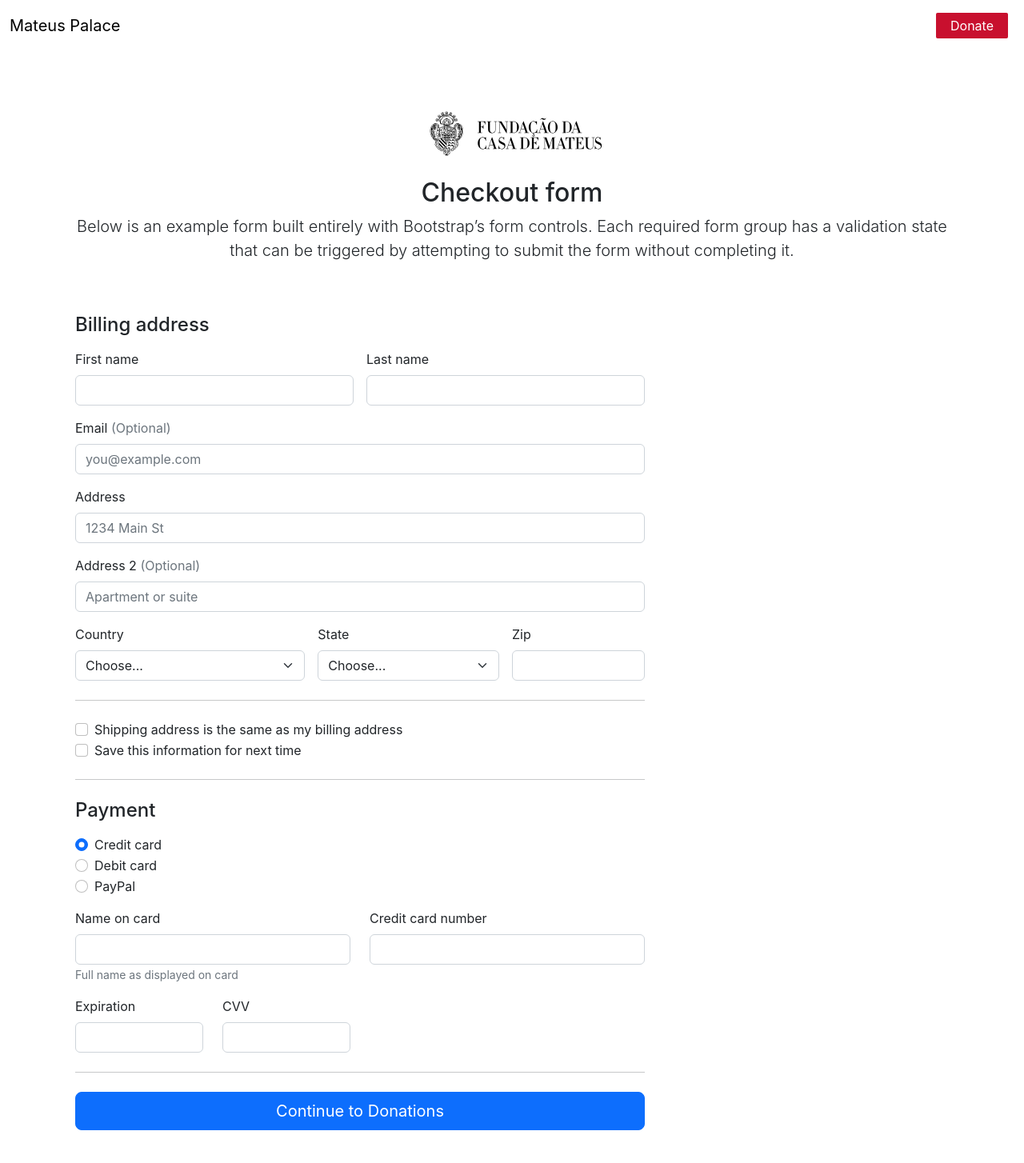
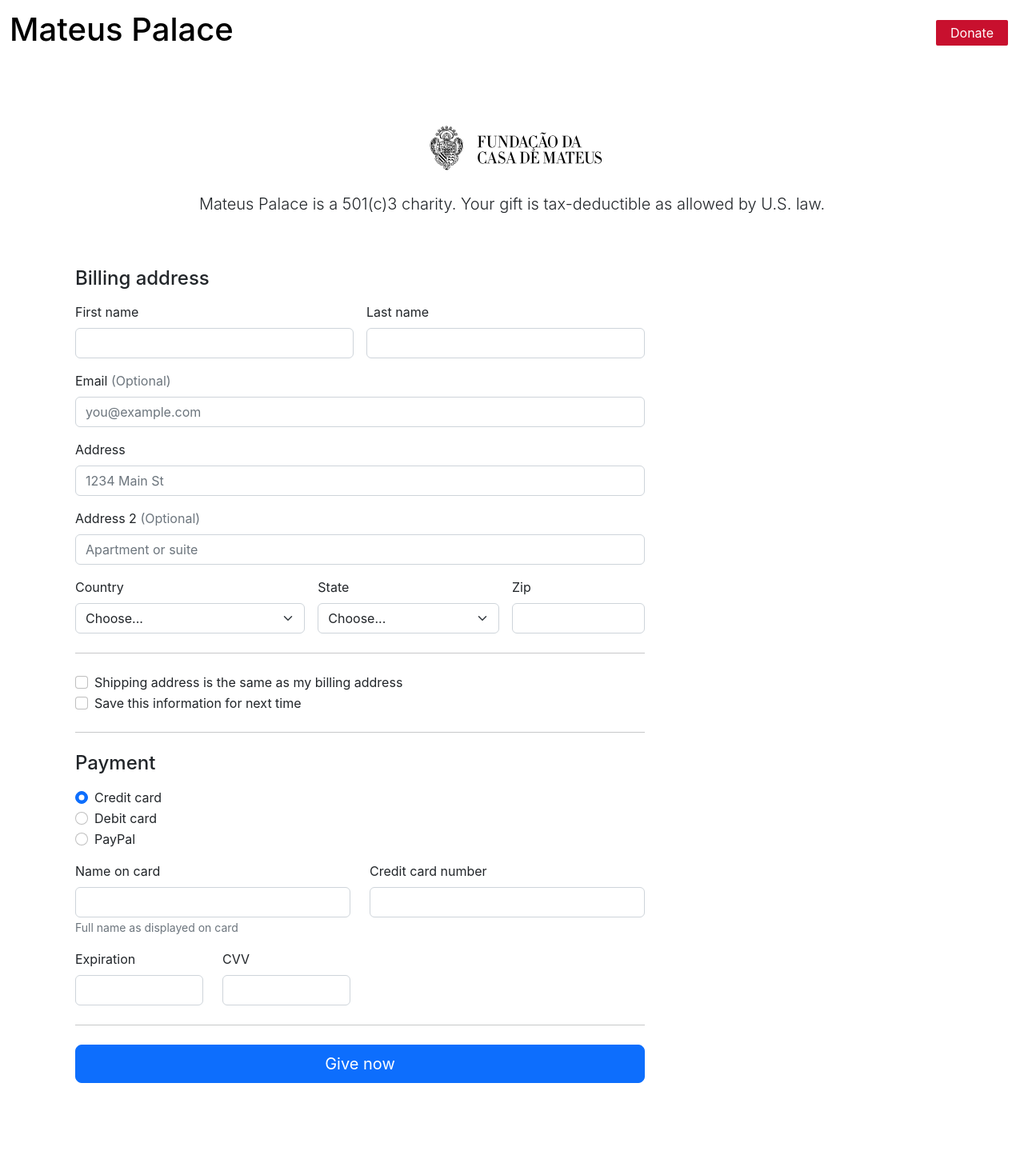
Before and after one commit to gokhansigircik/non-profit, a React (Create React App) app: page /donate in a window 1280 px wide. Shown: the top 1454 px of the page at 80% size. Built offline with nearby package versions, Linux system fonts and the light colour scheme.

Commit message:
added non profit jargon to donate page

```diff
--- a/src/components/Donate.jsx
+++ b/src/components/Donate.jsx
@@ -12,8 +12,10 @@
     <div className="py-5 text-center">
     <img className="img-fluid" src={MateusLogo} alt="error" width="272" height="257" />
       {/* <img className="d-block mx-auto mb-4" src="/docs/5.3/assets/brand/bootstrap-logo.svg" alt="" width="72" height="57" /> */}
-      <h2>Checkout form</h2>
-      <p className="lead">Below is an example form built entirely with Bootstrap’s form controls. Each required form group has a validation state that can be triggered by attempting to submit the form without completing it.</p>
+      {/* <h2>Checkout form</h2> */}
+      <p className="lead">Mateus Palace is a 501(c)3 charity.
+
+Your gift is tax-deductible as allowed by U.S. law.</p>
     </div>
 
     <div className="row g-5">
@@ -222,14 +224,14 @@
 
           <hr className="my-4" />
 
-          <button className="w-100 btn btn-primary btn-lg" type="submit">Continue to Donations</button>
+          <button className="w-100 btn btn-primary btn-lg" type="submit">Give now</button>
         </form>
       </div>
     </div>
   </main>
 
   <footer className="my-5 pt-5 text-muted text-center text-small">
-    <p className="mb-1">&copy; 2017–2022 Mateus Palace</p>
+    <p className="mb-1">&copy; 2023 Mateus Palace</p>
     <ul className="list-inline">
       <li className="list-inline-item"><Link to="#">Privacy</Link></li>
       <li className="list-inline-item"><Link to="#">Terms</Link></li>
--- a/src/components/NavBar.jsx
+++ b/src/components/NavBar.jsx
@@ -7,8 +7,8 @@
       <header>
         <nav className="navbar navbar-expand-md navbar-dark sticky-top">
           <div className="container-fluid">
-            <Link className="navbar-brand" style={{ color: "black" }} to="/">
-              Mateus Palace
+            <Link className="navbar-brand" style={{ color: "black" }} to="/"><h1>
+              Mateus Palace</h1>
             </Link>
             {/* <button
               className="navbar-toggler"
```
